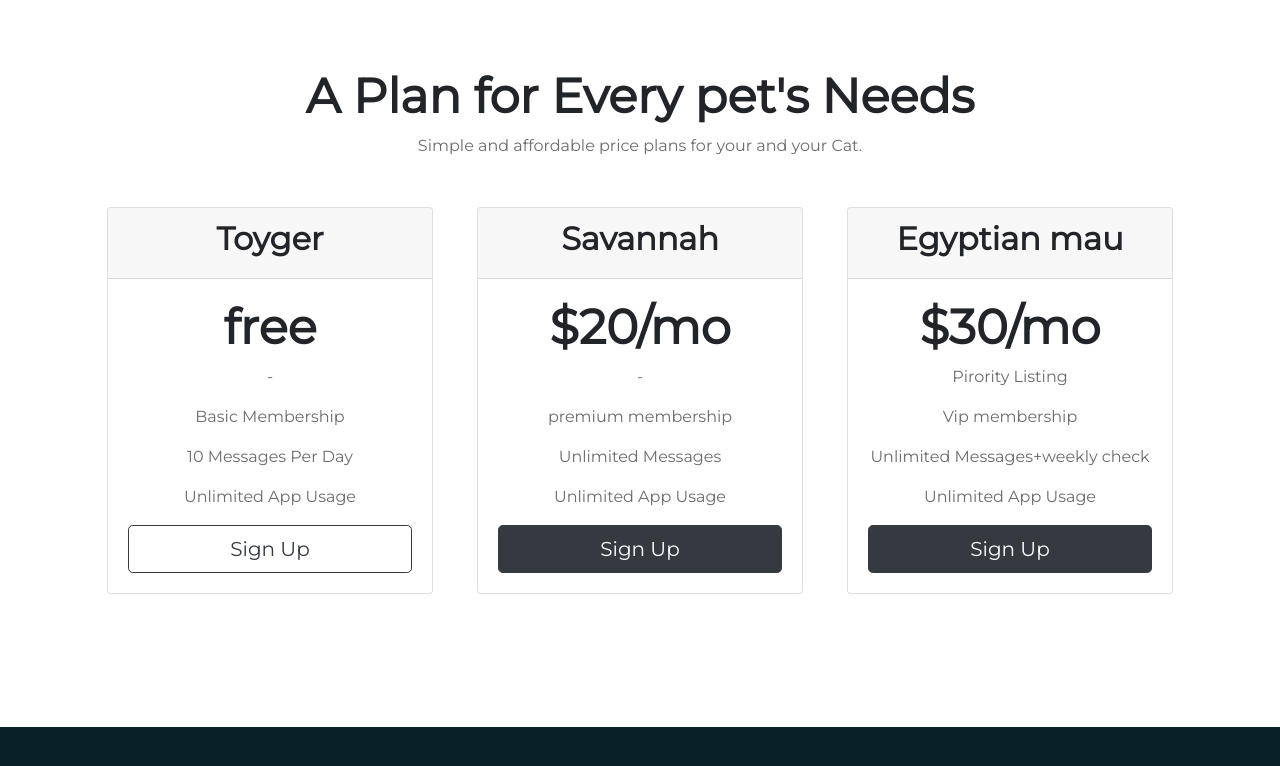
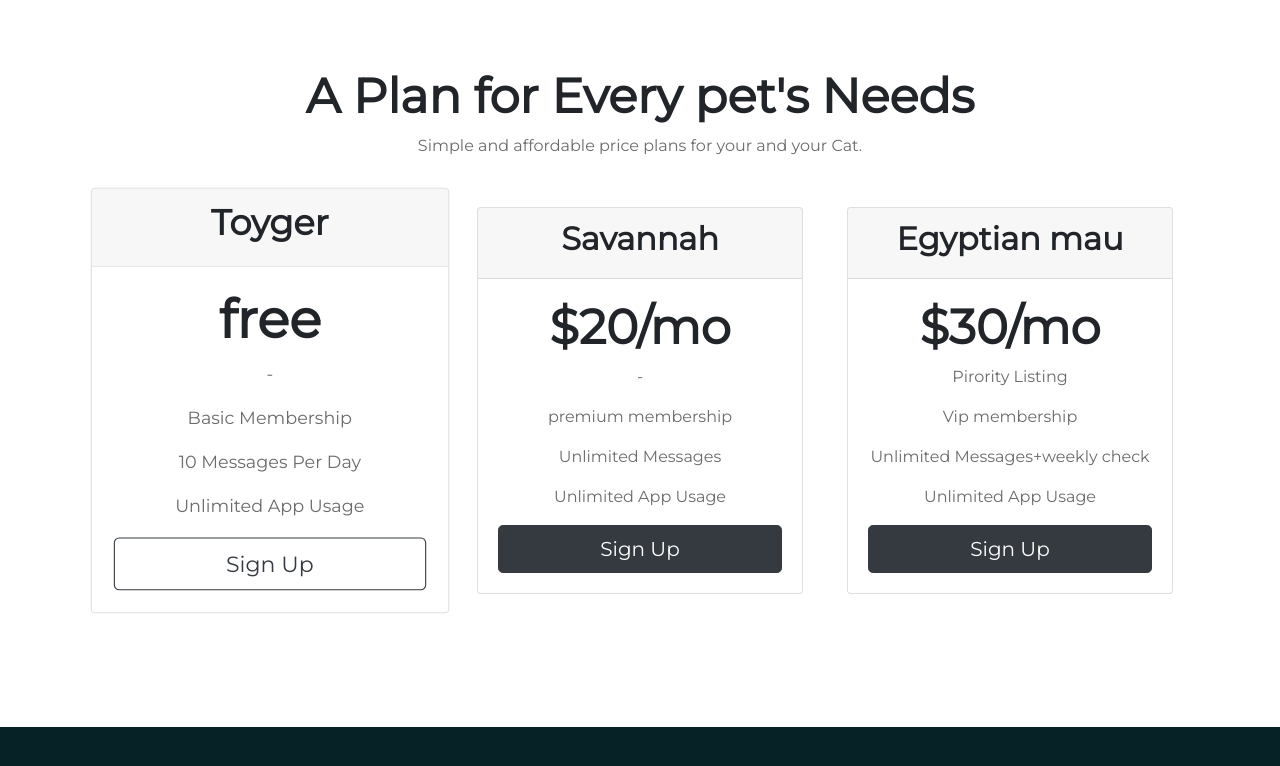
Before and after one commit to MoDawah/Cattadingo, a plain HTML site: page index.html in a window 1280 px wide. In both pictures the pointer is over the element 270 px from the left and 2255 px from the top of the page. Shown: the part 1856-2622 px from the top of the page. Drawn offline with nearby package versions, Linux system fonts and the light colour scheme.

Commit message:
Update styles.css

```diff
--- a/css/styles.css
+++ b/css/styles.css
@@ -129,6 +129,13 @@ p {
     padding: 7% 15%;
 }
 
+.card {
+  transition: 0.5s ease;
+}
+.card:hover {
+  transform: scale(1.1);
+}
+
 #pricing {
 
     padding: 100px;
```
